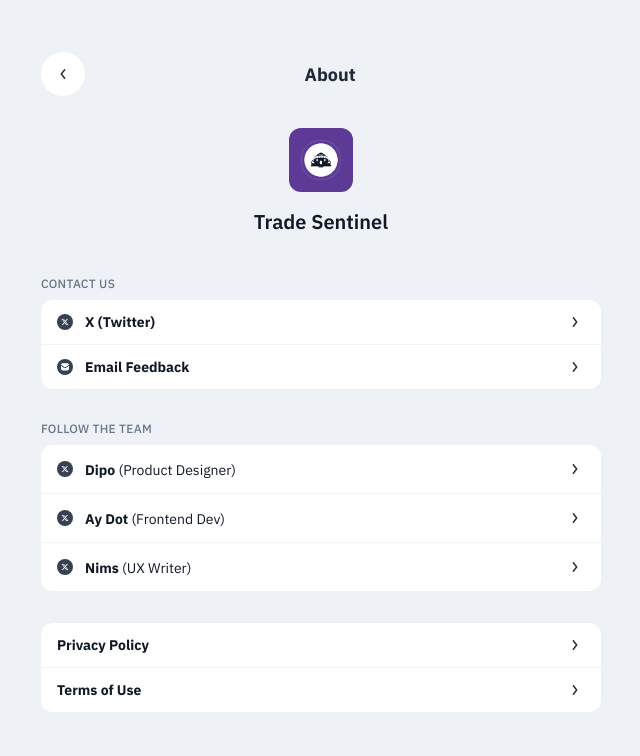
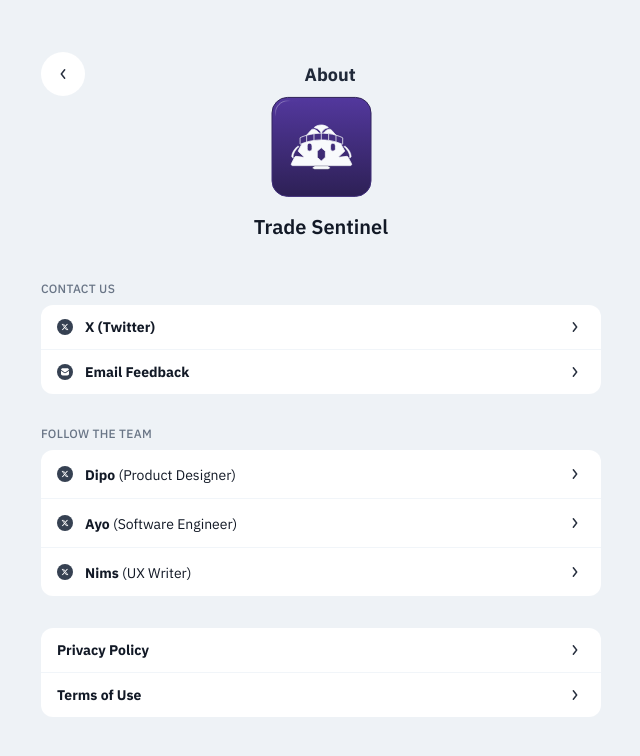
Before and after one commit to TradeSentinel/TradeSentinel, a React (Vite) app in the folder client/: page /about-us in a window 1280 px wide. Shown: the top 756 px of the page, without its empty margins (319-959 px from the left). Built offline with nearby package versions, Linux system fonts and the light colour scheme; no server answers; the database is empty; sample sign-in values are in the browser's storage.

Commit message:
Added correct logo to about page

```diff
--- a/client/src/pages/home/AboutPage.tsx
+++ b/client/src/pages/home/AboutPage.tsx
@@ -4,13 +4,14 @@ import { EmailIcon, TwitterLogo } from '../../components/Icons';
 
 const AboutPage: React.FC = () => {
     return (
-        <div className="overflow-scroll dynamicHeight flex flex-col flex-grow p-[1.25rem] pb-12 w-full">
+        <div className="flex flex-col flex-grow h-full  p-[1.25rem] pb-12">
             <PageHeader name="About" />
 
-            <div className="flex flex-col items-center mt-8">
+            <div className="flex-grow overflow-auto scrollbarHidden">
+                <div className="flex flex-col items-center">
                     {/* App Logo */}
-                <div className="w-16 h-16 bg-[#5D3A96] rounded-xl flex items-center justify-center">
-                    <img src="/sentinel_logo.png" alt="Trade Sentinel Logo" className="w-10 h-10" />
+                    <div className="flex items-center justify-center">
+                        <img src="/about_logo.svg" alt="Trade Sentinel Logo" />
                     </div>
 
                     {/* App Name */}
@@ -90,8 +91,8 @@ const AboutPage: React.FC = () => {
                                     <TwitterLogo />
                                 </div>
                                 <div>
-                                <span className="text-sm text-[#121926] font-bold">Ay Dot</span>
-                                <span className="text-sm text-[#121926]"> (Frontend Dev)</span>
+                                    <span className="text-sm text-[#121926] font-bold">Ayo</span>
+                                    <span className="text-sm text-[#121926]"> (Software Engineer)</span>
                                 </div>
                             </div>
                             <svg width="20" height="20" viewBox="0 0 20 20" fill="none" xmlns="http://www.w3.org/2000/svg">
@@ -150,6 +151,7 @@ const AboutPage: React.FC = () => {
                     </div>
                 </div>
             </div>
+        </div>
     );
 };
 
```
Also changed, not shown: client/public/about_logo.svg (added). Lines whose indentation alone changed are shown as unchanged.
